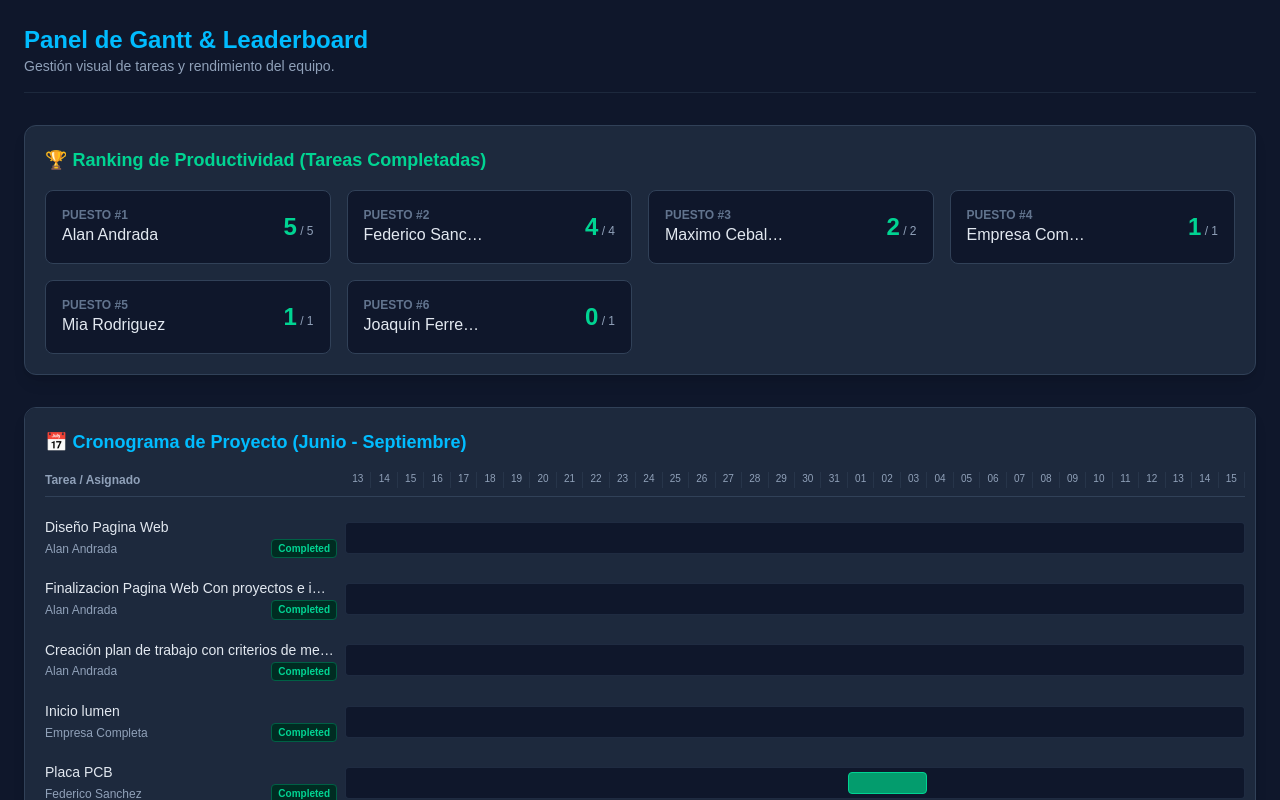
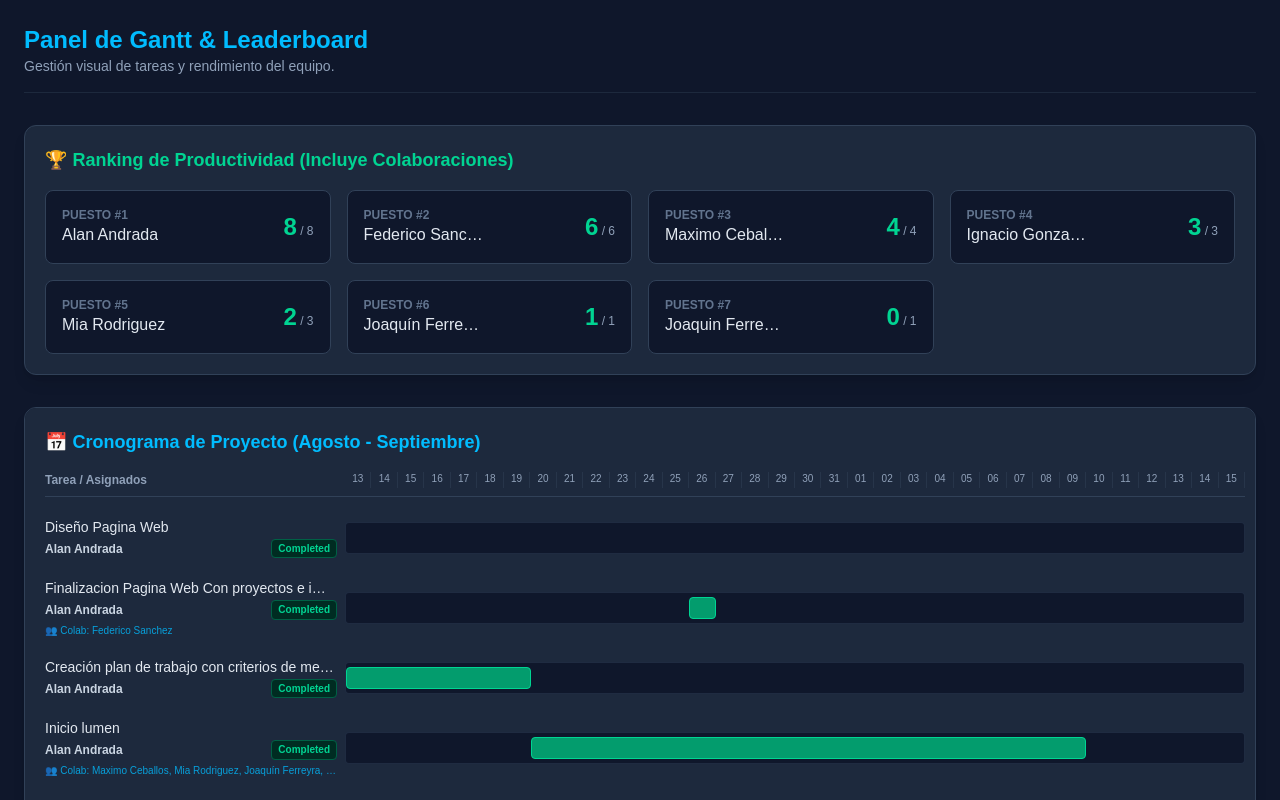
Before and after one commit to AlanBenjaDev/XIDMET-Company, a Next.js app in the folder my-app/: page /gantt in a window 1280 px wide. Shown: the top 800 px of the page. Built offline with nearby package versions, Linux system fonts and the light colour scheme.

Commit message:
update gannt v1

```diff
--- a/my-app/app/gantt/page.tsx
+++ b/my-app/app/gantt/page.tsx
@@ -6,7 +6,8 @@ import React, { useState, useMemo } from "react";
 interface Task {
   id: string;
   name: string;
-  assignee: string;
+  assignee: string; // Responsable Principal
+  collaborators?: string[]; // Campo Opcional: Otros colaboradores
   startDate: string; // Formato: YYYY-MM-DD
   endDate: string;   // Formato: YYYY-MM-DD
   status: "Completed" | "In Progress" | "Pending";
@@ -18,20 +19,21 @@ interface UserRank {
   totalTasks: number;
 }
 
-// Tareas Adaptadas del Comentario
+// Tareas Adaptadas con Colaboradores Opcionales
 const INITIAL_TASKS: Task[] = [
   {
     id: "1",
     name: "Diseño Pagina Web",
     assignee: "Alan Andrada",
     startDate: "2026-06-26",
-    endDate: "2026-07-1",
+    endDate: "2026-07-01",
     status: "Completed"
   },
   {
     id: "2",
     name: "Finalizacion Pagina Web Con proyectos e imagenes",
     assignee: "Alan Andrada",
+    collaborators: ["Federico Sanchez"], // Opcional
     startDate: "2026-08-26",
     endDate: "2026-08-26",
     status: "Completed"
@@ -47,7 +49,8 @@ const INITIAL_TASKS: Task[] = [
   {
     id: "4",
     name: "Inicio lumen",
-    assignee: "Empresa Completa",
+    assignee: "Alan Andrada",
+    collaborators: ["Maximo Ceballos", "Mia Rodriguez" , "Joaquín Ferreyra", "Ignacio Gonzalez"], // Opcional
     startDate: "2026-08-20",
     endDate: "2026-09-09",
     status: "Completed"
@@ -56,6 +59,7 @@ const INITIAL_TASKS: Task[] = [
     id: "5",
     name: "Placa PCB",
     assignee: "Federico Sanchez",
+    collaborators: ["Maximo Ceballos", "Ignacio Gonzalez"], // Opcional
     startDate: "2026-09-01",
     endDate: "2026-09-03",
     status: "Completed"
@@ -64,6 +68,7 @@ const INITIAL_TASKS: Task[] = [
     id: "6",
     name: "Hacer pines de la placa PCB",
     assignee: "Maximo Ceballos",
+    collaborators: ["Ignacio Gonzalez"], // Opcional
     startDate: "2026-09-04",
     endDate: "2026-09-07",
     status: "Completed"
@@ -71,10 +76,11 @@ const INITIAL_TASKS: Task[] = [
   {
     id: "7",
     name: "Impresión Caja",
-    assignee: "Joaquín Ferreyra",
+    assignee: "Mia Rodriguez",
+    collaborators:["Joaquin Ferreyra"],
     startDate: "2026-09-04",
     endDate: "2026-09-08",
-    status: "In Progress" // Marcado como No se terminó
+    status: "In Progress"
   },
   {
     id: "8",
@@ -88,6 +94,7 @@ const INITIAL_TASKS: Task[] = [
     id: "9",
     name: "Terminar de soldar la placa",
     assignee: "Maximo Ceballos",
+    collaborators: ["Federico Sanchez"], // Opcional
     startDate: "2026-09-08",
     endDate: "2026-09-09",
     status: "Completed"
@@ -112,7 +119,8 @@ const INITIAL_TASKS: Task[] = [
     id: "12",
     name: "Final Informe de Inversor de tensión",
     assignee: "Federico Sanchez",
-    startDate: "2026-10-09",
+    collaborators: ["Alan Andrada"],
+    startDate: "2026-09-09",
     endDate: "2026-09-10",
     status: "Completed"
   },
@@ -120,7 +128,8 @@ const INITIAL_TASKS: Task[] = [
     id: "13",
     name: "Final Informe de Metodo Lumen",
     assignee: "Federico Sanchez",
-    startDate: "2026-10-09",
+    collaborators:["Alan Andrada"],
+    startDate: "2026-09-09",
     endDate: "2026-09-10",
     status: "Completed"
   },
@@ -128,20 +137,18 @@ const INITIAL_TASKS: Task[] = [
     id: "14",
     name: "Diseñar Diagrama de gant dinamico en la pagina Web",
     assignee: "Alan Andrada",
-    startDate: "2026-14-09",
-    endDate: "2026-14-10",
+    startDate: "2026-09-14",
+    endDate: "2026-09-15",
     status: "Completed"
   },
 ];
 
-// Generar dinámicamente el rango de días desde el 13-08-2026 hasta el 15-09-2026 (34 días)
+// Generar dinámicamente el rango de días (13/08 al 15/09)
 const GENERATE_DAYS = () => {
   const days: string[] = [];
-  // Días de Agosto (13 al 31)
   for (let i = 13; i <= 31; i++) {
-    days.push(`2026-06-${i < 10 ? "0" + i : i}`);
+    days.push(`2026-08-${i < 10 ? "0" + i : i}`);
   }
-  // Días de Septiembre (1 al 15)
   for (let i = 1; i <= 15; i++) {
     days.push(`2026-09-${i < 10 ? "0" + i : i}`);
   }
@@ -186,15 +193,27 @@ export default function GanttRankingPage() {
     );
   };
 
+  // Cálculo de Ranking sumando a Responsables y Colaboradores
   const userRanking = useMemo<UserRank[]>(() => {
     const map = new Map<string, { completed: number; total: number }>();
 
-    tasks.forEach((task) => {
-      const current = map.get(task.assignee) || { completed: 0, total: 0 };
-      map.set(task.assignee, {
-        completed: current.completed + (task.status === "Completed" ? 1 : 0),
+    const addScore = (personName: string, isCompleted: boolean) => {
+      const current = map.get(personName) || { completed: 0, total: 0 };
+      map.set(personName, {
+        completed: current.completed + (isCompleted ? 1 : 0),
         total: current.total + 1,
       });
+    };
+
+    tasks.forEach((task) => {
+      const isDone = task.status === "Completed";
+      // Sumar al responsable principal
+      addScore(task.assignee, isDone);
+
+      // Sumar a cada colaborador opcional si existe
+      if (task.collaborators && task.collaborators.length > 0) {
+        task.collaborators.forEach((collab) => addScore(collab, isDone));
+      }
     });
 
     return Array.from(map.entries())
@@ -216,7 +235,7 @@ export default function GanttRankingPage() {
       {/* SECCIÓN 1: RANKING / LEADERBOARD */}
       <section className="bg-slate-800 border border-slate-700 rounded-xl p-5 shadow-lg">
         <h2 className="text-lg font-semibold text-emerald-400 mb-4 flex items-center gap-2">
-          🏆 Ranking de Productividad (Tareas Completadas)
+          🏆 Ranking de Productividad (Incluye Colaboraciones)
         </h2>
         <div className="grid grid-cols-1 sm:grid-cols-2 md:grid-cols-3 lg:grid-cols-4 gap-4">
           {userRanking.map((user, idx) => (
@@ -239,13 +258,13 @@ export default function GanttRankingPage() {
 
       {/* SECCIÓN 2: DIAGRAMA DE GANTT */}
       <section className="bg-slate-800 border border-slate-700 rounded-xl p-5 shadow-lg overflow-x-auto">
-        <h2 className="text-lg font-semibold text-sky-400 mb-4">📅 Cronograma de Proyecto (Junio - Septiembre)</h2>
+        <h2 className="text-lg font-semibold text-sky-400 mb-4">📅 Cronograma de Proyecto (Agosto - Septiembre)</h2>
 
         <div className="min-w-[1200px]">
           {/* Cabecera de Días */}
           <div className="grid grid-cols-12 gap-0 border-b border-slate-700 pb-2 mb-4 text-xs font-mono text-slate-400">
-            <div className="col-span-3 font-semibold">Tarea / Asignado</div>
-            <div className="col-span-9 grid grid-cols-34 text-center" style={{ gridTemplateColumns: `repeat(${DAYS_RANGE.length}, minmax(0, 1fr))` }}>
+            <div className="col-span-3 font-semibold">Tarea / Asignados</div>
+            <div className="col-span-9 grid text-center" style={{ gridTemplateColumns: `repeat(${DAYS_RANGE.length}, minmax(0, 1fr))` }}>
               {DAYS_RANGE.map((day) => (
                 <div key={day} className="border-r border-slate-700/50 text-[10px]" title={day}>
                   {day.split("-")[2]}
@@ -258,11 +277,12 @@ export default function GanttRankingPage() {
           <div className="space-y-3">
             {tasks.map((task) => (
               <div key={task.id} className="grid grid-cols-12 gap-0 items-center text-sm py-1">
-                {/* Info de la Tarea */}
+                {/* Info de la Tarea y Colaboradores */}
                 <div className="col-span-3 pr-2">
                   <div className="font-medium text-slate-200 truncate" title={task.name}>{task.name}</div>
-                  <div className="text-xs text-slate-400 flex items-center justify-between mt-0.5">
-                    <span className="truncate">{task.assignee}</span>
+                  <div className="text-xs text-slate-400 mt-0.5 space-y-1">
+                    <div className="flex items-center justify-between">
+                      <span className="truncate font-semibold text-slate-300">{task.assignee}</span>
                       <button
                         onClick={() => toggleTaskStatus(task.id)}
                         className={`px-1.5 py-0.5 rounded text-[10px] font-bold ${
@@ -275,6 +295,14 @@ export default function GanttRankingPage() {
                       >
                         {task.status}
                       </button>
+                    </div>
+
+                    {/* Muestra los colaboradores opcionales en la tarjeta */}
+                    {task.collaborators && task.collaborators.length > 0 && (
+                      <div className="text-[10px] text-sky-400/80 truncate">
+                        👥 Colab: {task.collaborators.join(", ")}
+                      </div>
+                    )}
                   </div>
                 </div>
 
```
Lines whose indentation alone changed are shown as unchanged.
